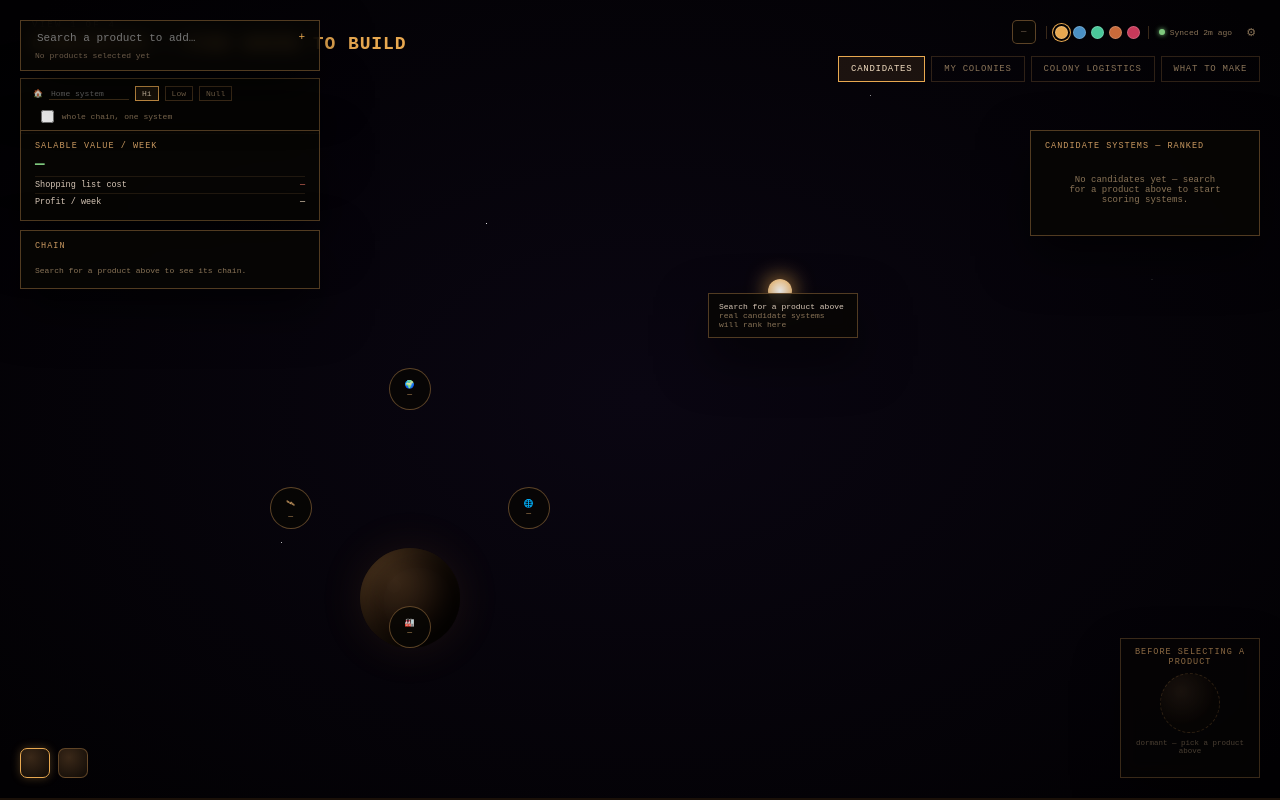
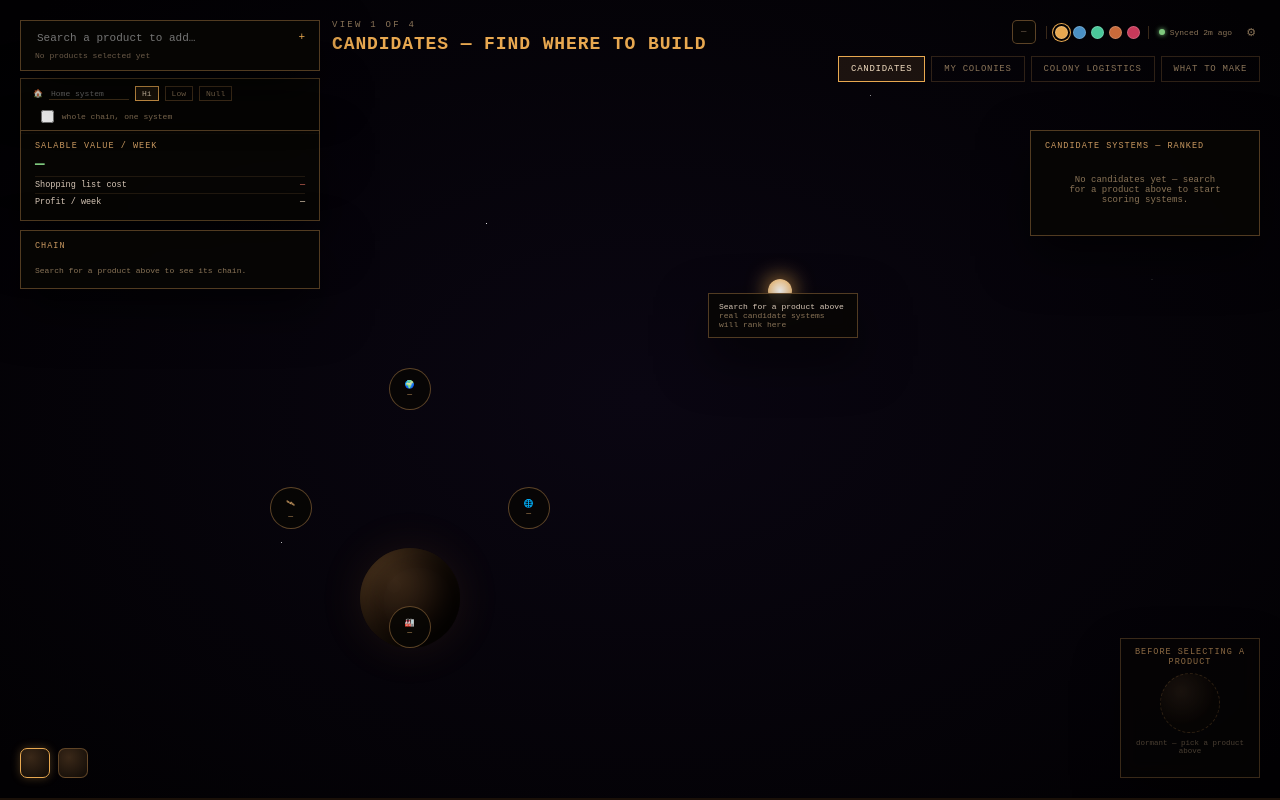
Before and after one commit to novadragon22/EVEToolset, a plain HTML site: page pi.html in a window 1280 px wide. Drawn offline with Linux system fonts and the light colour scheme.

Commit message:
Add files via upload

```diff
--- a/pi.html
+++ b/pi.html
@@ -110,7 +110,7 @@
 
 <!-- ===== VIEW 1: CANDIDATES ===== -->
 <div class="level on" data-view="candidates"><div class="stars"></div>
-  <div class="tag">View 1 of 4<b>Candidates — find where to build</b></div>
+  <div class="tag" style="left:332px">View 1 of 4<b>Candidates — find where to build</b></div>
   <div class="nav-tabs">
     <div class="nav-tab on" data-nav="candidates">Candidates</div><div class="nav-tab" data-nav="mycolonies">My colonies</div><div class="nav-tab" data-nav="logistics">Colony logistics</div><div class="nav-tab" data-nav="whattomake">What to make</div>
   </div>
```
